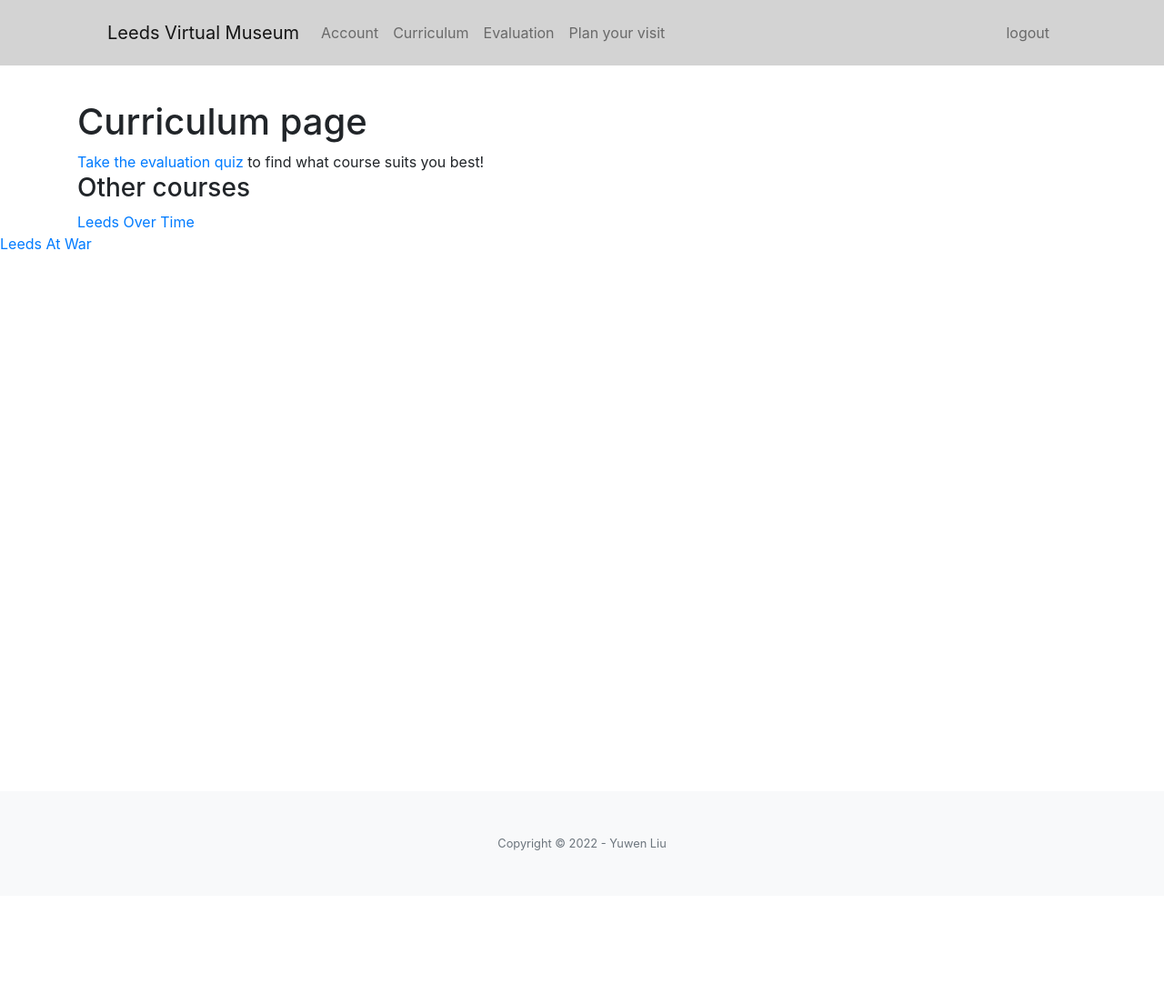
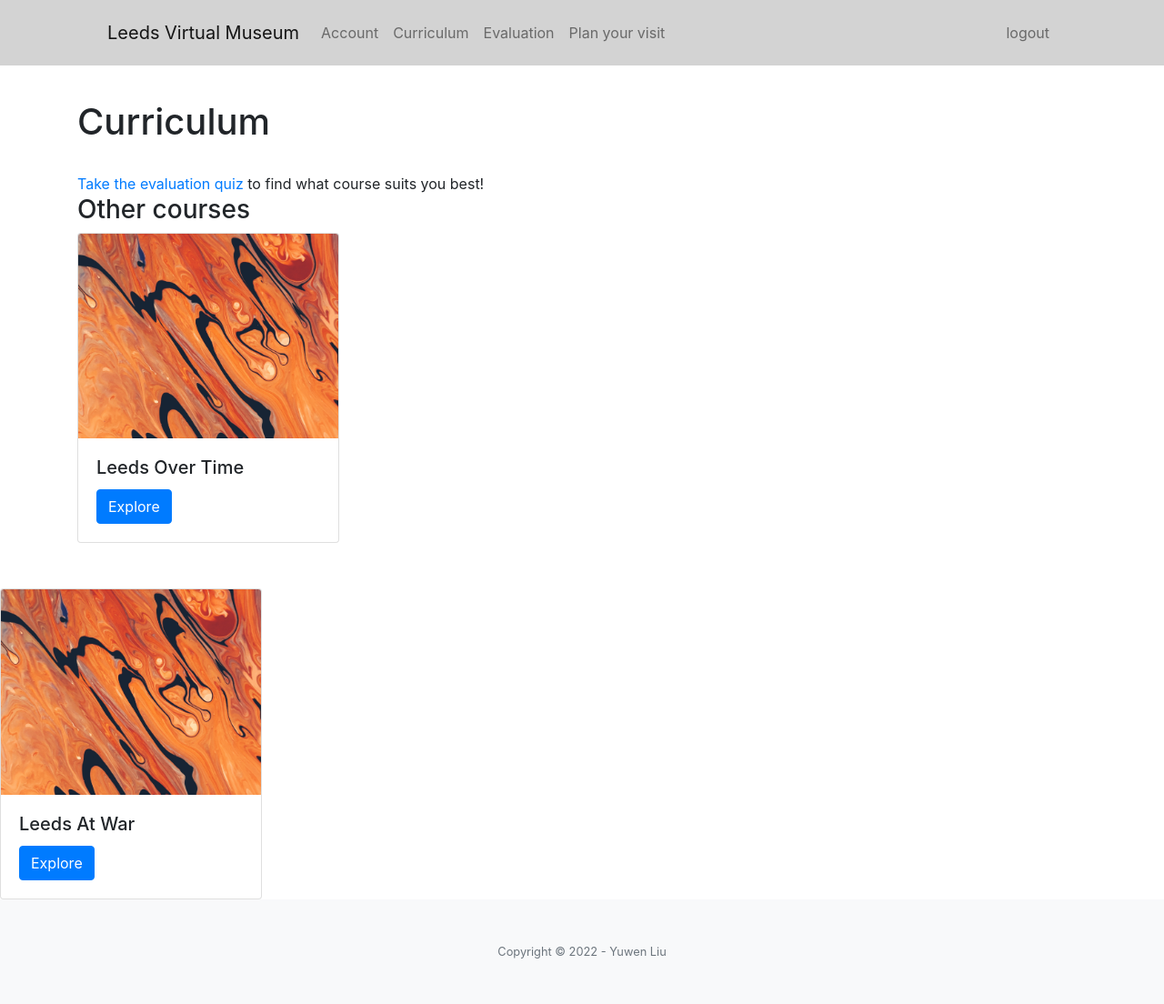
Before and after one commit to Evian0211/Leeds-Museums-virtual-platform, a Django app: page /curriculum in a window 1280 px wide. Shown: the whole page at 91% size. Before the commit the page ends 935 px from the top, so only its background shows below. Run offline with Django 4.2, Linux system fonts and the light colour scheme; the visitor is signed in with stand-in values (Sample User, id 1); data that the repository does not hold is empty; some libraries are stand-ins or nearby versions.

Commit message:
add front end styles and fix bug in mark_course

```diff
--- a/leeds_virtual_museums/static/css/common.css
+++ b/leeds_virtual_museums/static/css/common.css
@@ -31,6 +31,10 @@ html, body {
     margin-bottom: 100px;
 }
 
+.curriculum {
+    width: 18rem;
+}
+
 iframe {
     height: 100%;
     position: absolute;
@@ -51,4 +55,5 @@ nav {
 
 .main-container {
     padding-top: 40px;
+    padding-bottom: 50px;
 }
--- a/leeds_virtual_museums/templates/base.html
+++ b/leeds_virtual_museums/templates/base.html
@@ -4,7 +4,6 @@
     <head>
         <title>Leeds Virtual Museum</title>
         <link rel="stylesheet" href="{% static '/css/common.css' %}">
-        <link rel="stylesheet" href="{% static '/css/style.css' %}">
         <link rel="stylesheet" href="https://cdn.jsdelivr.net/npm/bootstrap@4.3.1/dist/css/bootstrap.min.css" integrity="sha384-ggOyR0iXCbMQv3Xipma34MD+dH/1fQ784/j6cY/iJTQUOhcWr7x9JvoRxT2MZw1T" crossorigin="anonymous">
         <meta charset="utf-8" />
         <meta name="viewport" content="width=device-width, initial-scale=1, shrink-to-fit=no" />
@@ -54,6 +53,4 @@
     <script src="https://cdn.jsdelivr.net/npm/bootstrap@5.1.3/dist/js/bootstrap.bundle.min.js"></script>
     <!-- SimpleLightbox plugin JS-->
     <script src="https://cdnjs.cloudflare.com/ajax/libs/SimpleLightbox/2.1.0/simpleLightbox.min.js"></script>
-    <!-- Core theme JS-->
-    <script src="js/scripts.js"></script>
 </html>
--- a/leeds_virtual_museums/templates/curriculum.html
+++ b/leeds_virtual_museums/templates/curriculum.html
@@ -3,18 +3,32 @@
 {% block content %}
 
 <div class="container main-container">
-    <h1>Curriculum page</h1>
+    <h1>Curriculum</h1>
 
+    <br>
     {% if recommandation %}
     <h3>Recommanded for you</h3>
-    <a href="/course?course={{ course_number }}">{{ recommandation }}</a>
+    <div class="card curriculum">
+        <img class="card-img-top" src="{% static '/images/the_artist.jpg' %}" alt="Card image cap">
+        <div class="card-body">
+            <h5 class="card-title">{{ recommandation }}</h5>
+            <a class="btn btn-primary" href="/course?course={{ course_number }}">Explore</a>
+        </div>
+    </div>
     {% else %}
     <a href="/evaluation">Take the evaluation quiz</a> to find what course suits you best!
     {% endif %}
 
+    <br>
     <h3>Other courses</h3>
     {% for course_num, course_name, _, _ in other_courses %}
-    <a href="/course?course={{ course_num }}">{{ course_name }}</a>
+    <div class="card curriculum">
+        <img class="card-img-top" src="{% static '/images/the_artist.jpg' %}" alt="Card image cap">
+        <div class="card-body">
+            <h5 class="card-title">{{ course_name }}</h5>
+            <a class="btn btn-primary" href="/course?course={{ course_num }}">Explore</a>
+        </div>
+    </div>
 </div>
 
 {% endfor %}
--- a/leeds_virtual_museums/templates/home.html
+++ b/leeds_virtual_museums/templates/home.html
@@ -11,7 +11,7 @@
             </div>
             <div class="col-lg-8 align-self-baseline">
                 <p class="text-white mb-5">Evaluate, learn, win NFTs and event tickets</p>
-                <a class="btn btn-xl text-white" href="/evaluation">Evaluate now</a>
+                <a class="btn btn-xl text-white" href="/evaluation" style="border-color: white;">Evaluate now</a>
             </div>
         </div>
     </div>
--- a/leeds_virtual_museums/website/user.py
+++ b/leeds_virtual_museums/website/user.py
@@ -163,7 +163,7 @@ def mark_course(user, course_number):
     score = 100
 
     try:
-        old_result = Evaluation.objects.get(user=user, course=course)
+        old_result = Curriculum.objects.get(user=user, course=course)
         old_result.delete()
     except:
         pass
```
Also changed, not shown: leeds_virtual_museums/templates/course_question.html (+6 -6 lines), leeds_virtual_museums/static/images/the_artist.jpg.
